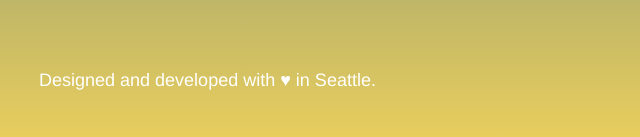
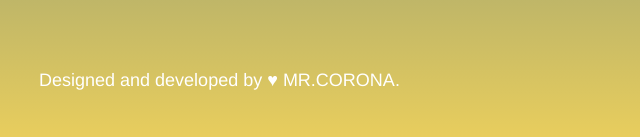
Before and after one commit to pradeep-krish-89/project-07112020, a website: page public/index.html in a window 1280 px wide. Shown: the part 660-797 px from the top of the page, 11-651 px from the left. Drawn offline with Linux system fonts and the light colour scheme.

Commit message:
Update index.html
for fun

```diff
--- a/public/index.html
+++ b/public/index.html
@@ -65,7 +65,7 @@
     </div>
 
     <footer>
-        <p class="footer-contents">Designed and developed with <a href="https://aws.amazon.com/careers/devtools-jobs/">♥</a> in Seattle.</p>
+        <p class="footer-contents">Designed and developed by <a href="https://aws.amazon.com/careers/devtools-jobs/">♥</a> MR.CORONA.</p>
     </footer>
 
     <script src="js/set-background.js"></script>
```
